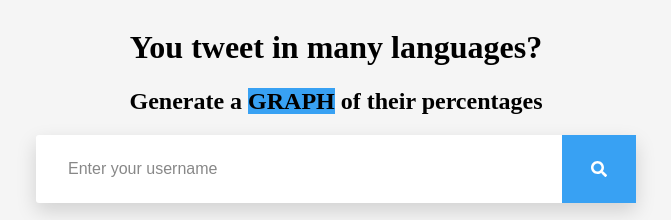
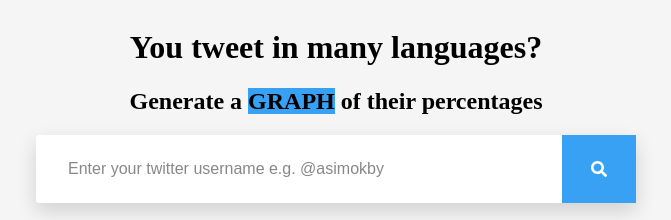
Before and after one commit to asimokby/Graph-Tweets-Languages, a plain HTML site: page index.html in a window 1280 px wide. Shown: the part 172-392 px from the top of the page, without its empty margins (304-975 px from the left). Drawn offline with nearby package versions, Linux system fonts and the light colour scheme.

Commit message:
changed label in input

```diff
--- a/index.html
+++ b/index.html
@@ -22,7 +22,7 @@
       <form>
         <div class="inner-form">
           <div class="input-field second-wrap">
-            <input id="search" type="text" placeholder="Enter your username" />
+            <input id="search" type="text" placeholder="Enter your twitter username e.g. @asimokby" />
           </div>
           <div class="input-field third-wrap">
             <button class="btn-search" type="submit">
```
